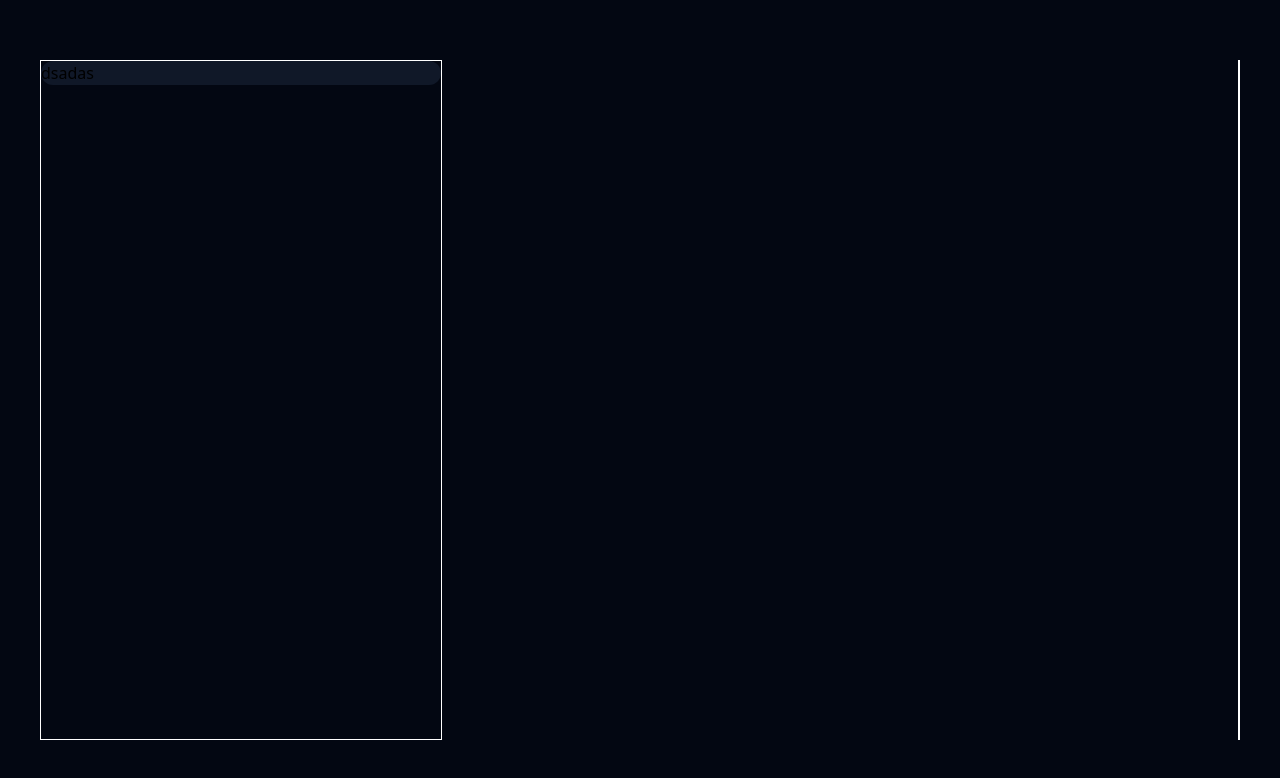
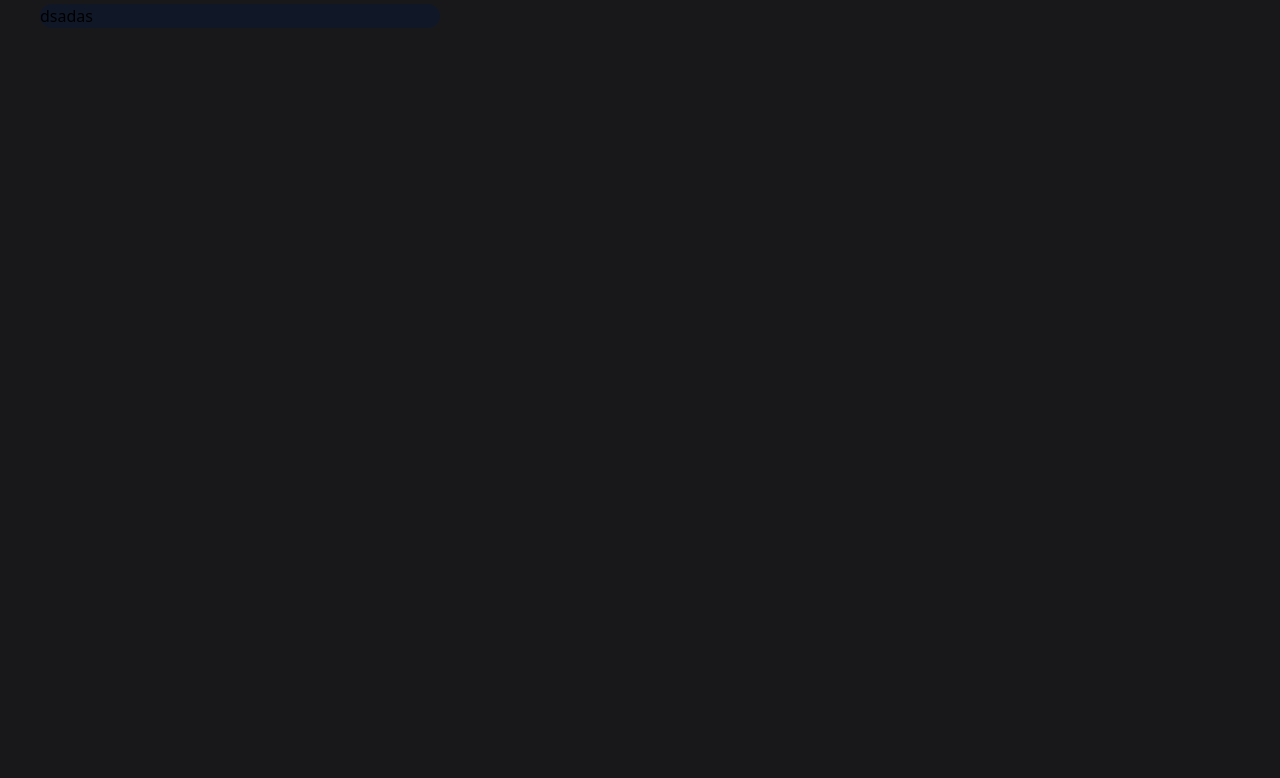
Before and after one commit to Yashmevada2807/Work_ManagementTool_Application, a React (Vite) app: page / in a window 1280 px wide. Shown: the top 778 px of the page. Built offline with nearby package versions, Linux system fonts and the light colour scheme.

Commit message:
sm changes

```diff
--- a/src/App.jsx
+++ b/src/App.jsx
@@ -4,20 +4,24 @@ import viteLogo from '/vite.svg'
 import './App.css'
 import Inbox from './components/Inbox'
 import WorkFlowContainer from './components/WorkFlowContainer'
+import { DndContext } from '@dnd-kit/core'
 
 function App() {
   const [count, setCount] = useState(0)
 
+
   return (
     <>
-    <div className='w-full min-h-screen bg-gray-950 px-10 py-15 flex justify-between'>
-      <div className='w-[1/2] border border-white'>
-        <Inbox/>
+      <div className='w-full min-h-screen bg-center bg-cover bg-zinc-900  px-10 py-1 md:flex  gap-4 justify-between'
+      // style={{backgroundImage : `url('public/img/hex-background-networking (1).jpg')`}}
+      >
+          <div className=' w-full mb-4 md:w-[25%] '>
+            <Inbox />
+          </div>
+          <div className='w-full md:w-[75%] '>
+            <WorkFlowContainer />
+          </div>
       </div>
-      <div className='w-[1/2] border border-white'>
-      <WorkFlowContainer/>
-      </div>
-    </div>
     </>
   )
 }
```
